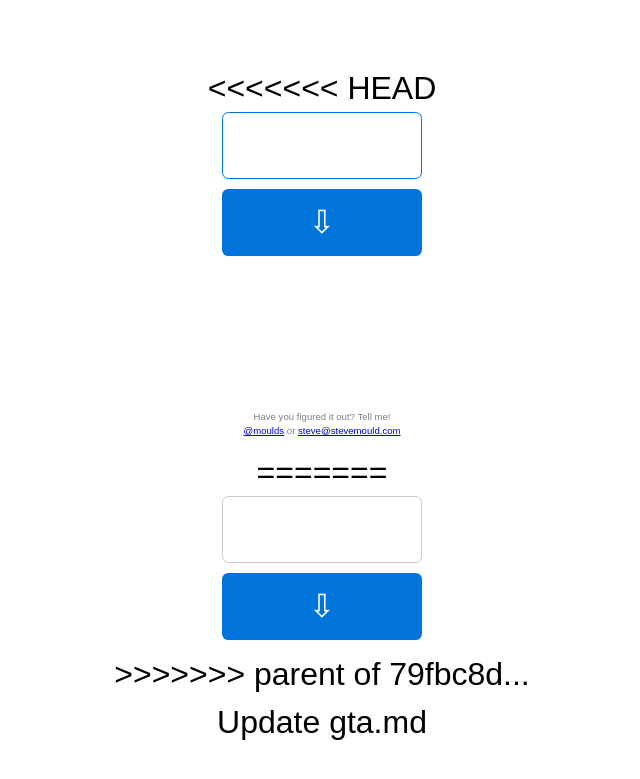
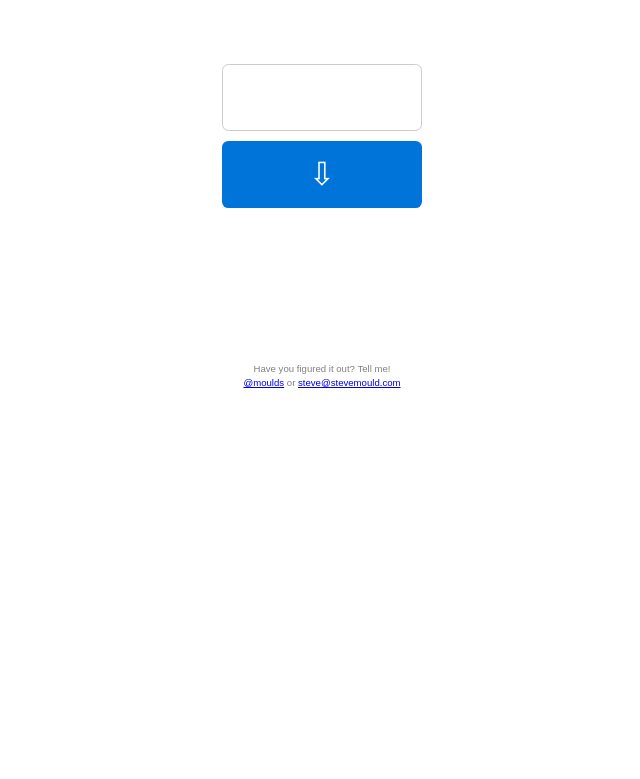
Before and after one commit to steventhebrave/steventhebrave.github.io, a Jekyll site: the page built from _pages/gta2.md, in a window 1280 px wide. Shown: the top 779 px of the page, without its empty margins (318-958 px from the left). Built offline with Jekyll 4.4.1, drawn with Linux system fonts in a browser that asks for light colours; some of the changed lines change nothing that is shown.

Commit message:
Update gta.md

```diff
--- a/_layouts/gta.md
+++ b/_layouts/gta.md
@@ -13,14 +13,14 @@ layout: compress
 <style>
 
 body {
-   text-align: center;
-   font-size: 2em;
-   padding: 2em;
-   line-height: 1.5;
-   font-family: Arial, Helvetica, sans-serif;
-   box-sizing: border-box;
-   margin: auto;
-    max-width: 600px;
+  text-align: center;
+  font-size: 2em;
+  padding: 2em;
+  line-height: 1.5;
+  font-family: Arial, Helvetica, sans-serif;
+  box-sizing: border-box;
+  margin: auto;
+  max-width: 600px;
 }
 
 * {
@@ -67,10 +67,6 @@ use {
   animation: a 2s linear infinite
 }
 
-/*.y {
-  display: none;
-}*/
-
 .tell-me {
   color: gray;
   font-size: .3em;
@@ -81,13 +77,11 @@ use {
   display: none;
 }
 
-.clicker:focus + .solution {
-  display:block;
-}
+@keyframes a { to { stroke-dashoffset: 0px } }
 
 </style>
 </head>
-<<<<<<< HEAD
+
 <body>
 
 <form onsubmit="makeCorsRequest()">
@@ -97,14 +91,14 @@ use {
   <path id="inf" d="M354-354A500 500 0 1 1 354 354L-354-354A500 500 0 1 0-354 354z"></path>
   <use xlink:href="#inf" stroke-dasharray="1570 5143" stroke-dashoffset="6713px"></use>
 </svg>
-<span id="y"></span><br/>
+<span id="y"><br></span>
 </form>
 {% if page.solved %}
 <p class="tell-me">
   This algorithm is has been solved by {{ page.solver }}.<br>
-  Click <a href="#" tabindex="1" class="revealer">here</a> to reveal the solution.
+  Click <a href="#" id="revealer">here</a> to reveal the solution.
 </p>
-<p class="tell-me solution">
+<p class="tell-me solution" id="solution">
   {{ page.solution }}
 </p>
 {% else %}
@@ -117,6 +111,12 @@ use {
 <script>
 var data = {};
 var xBox = document.getElementById("x");
+var yBox = document.getElementById("y");
+var spinner = document.getElementById("spinner");
+
+document.getElementById("revealer").onclick = function() {
+    document.getElementById("solution").style.display = "block";
+};
 
 function createCORSRequest(method, url) {
   var xhr = new XMLHttpRequest();
@@ -136,12 +136,13 @@ function addCommas(number) {
 }
 
 function showLoader() {
-  document.getElementById("spinner").style.display = "block";
+  spinner.style.display = "block";
+  yBox.style.display = "none";
 }
 
 function makeCorsRequest() {
   event.preventDefault();
-  document.getElementById("y").innerHTML = "";
+  yBox.innerHTML = "<br>";
   var loaderTimer = setTimeout(showLoader, 200);
   var x = xBox.value;
   {% if site.GH_ENV == 'gh_pages' %}
@@ -158,10 +159,11 @@ function makeCorsRequest() {
 
   xhr.onload = function() {
     clearTimeout(loaderTimer);
-    document.getElementById("spinner").style.display = "none";
+    spinner.style.display = "none";
     var response = xhr.responseText;
     data = JSON.parse(response);
-    document.getElementById("y").innerHTML = addCommas(data.y);
+    yBox.innerHTML = addCommas(data.y);
+    yBox.style.display = "block";
     console.log(data);
   };
 
@@ -177,75 +179,5 @@ function makeCorsRequest() {
 
 xBox.focus();
 </script>
-=======
-  <body>
-    <form onsubmit="makeCorsRequest()">
-    <input type="text" id="x"><br/>
-    <button onclick="makeCorsRequest()">⇩</button><br/>
-    <svg id="spinner" viewBox="-2000 -1000 4000 2000">
-      <path id="inf" d="M354-354A500 500 0 1 1 354 354L-354-354A500 500 0 1 0-354 354z"></path>
-      <use xlink:href="#inf" stroke-dasharray="1570 5143" stroke-dashoffset="6713px"></use>
-    </svg>
-    <span id="y"></span>
-    </form>
-
-    <script>
-
-    var data = {};
-
-    function createCORSRequest(method, url) {
-      var xhr = new XMLHttpRequest();
-      if ("withCredentials" in xhr) {
-        xhr.open(method, url, true);
-      } else if (typeof XDomainRequest != "undefined") {
-        xhr = new XDomainRequest();
-        xhr.open(method, url);
-      } else {
-        xhr = null;
-      }
-      return xhr;
-    }
-
-    function addCommas(number) {
-      return number.toString().replace(/\B(?=(\d{3})+(?!\d))/g, ",");
-    }
-
-    function makeCorsRequest() {
-      event.preventDefault();
-      document.getElementById("y").innerHTML = "";
-      document.getElementById("spinner").style.display = "block";
-      var x = document.getElementById('x').value;
-      {% if site.GH_ENV == 'gh_pages' %}
-        var url = 'https://guess-the-algorithm.herokuapp.com';
-      {% else %}
-        var url = 'http://localhost:5000';
-      {% endif %}
-      url += '/{{page.alg-number }}/?x='+x+'&session='+data.session+'&iv='+data.iv;
-      var xhr = createCORSRequest('GET', url);
-      if (!xhr) {
-        alert('CORS not supported');
-        return;
-      }
-
-      xhr.onload = function() {
-        document.getElementById("spinner").style.display = "none";
-        var response = xhr.responseText;
-        data = JSON.parse(response);
-        document.getElementById("y").innerHTML = addCommas(data.y);
-        console.log(data);
-      };
-
-      xhr.onerror = function() {
-        console.log('youtube stats update failed.');
-      };
-
-      xhr.send();
-    }
-
-    document.getElementById("x").focus();
-    </script>
-  </body>
->>>>>>> parent of 79fbc8d... Update gta.md
-
 </body>
 </html>
```
